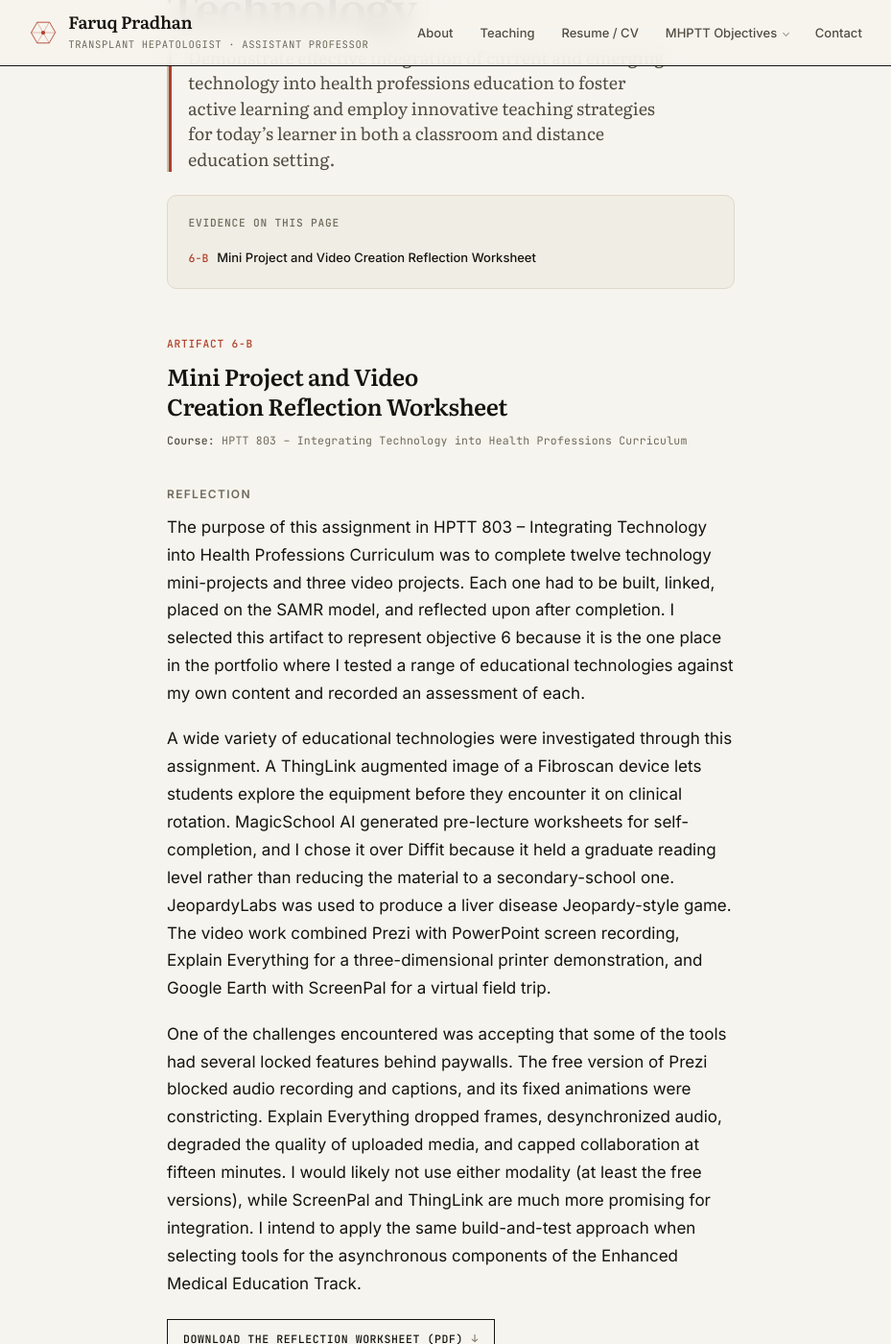
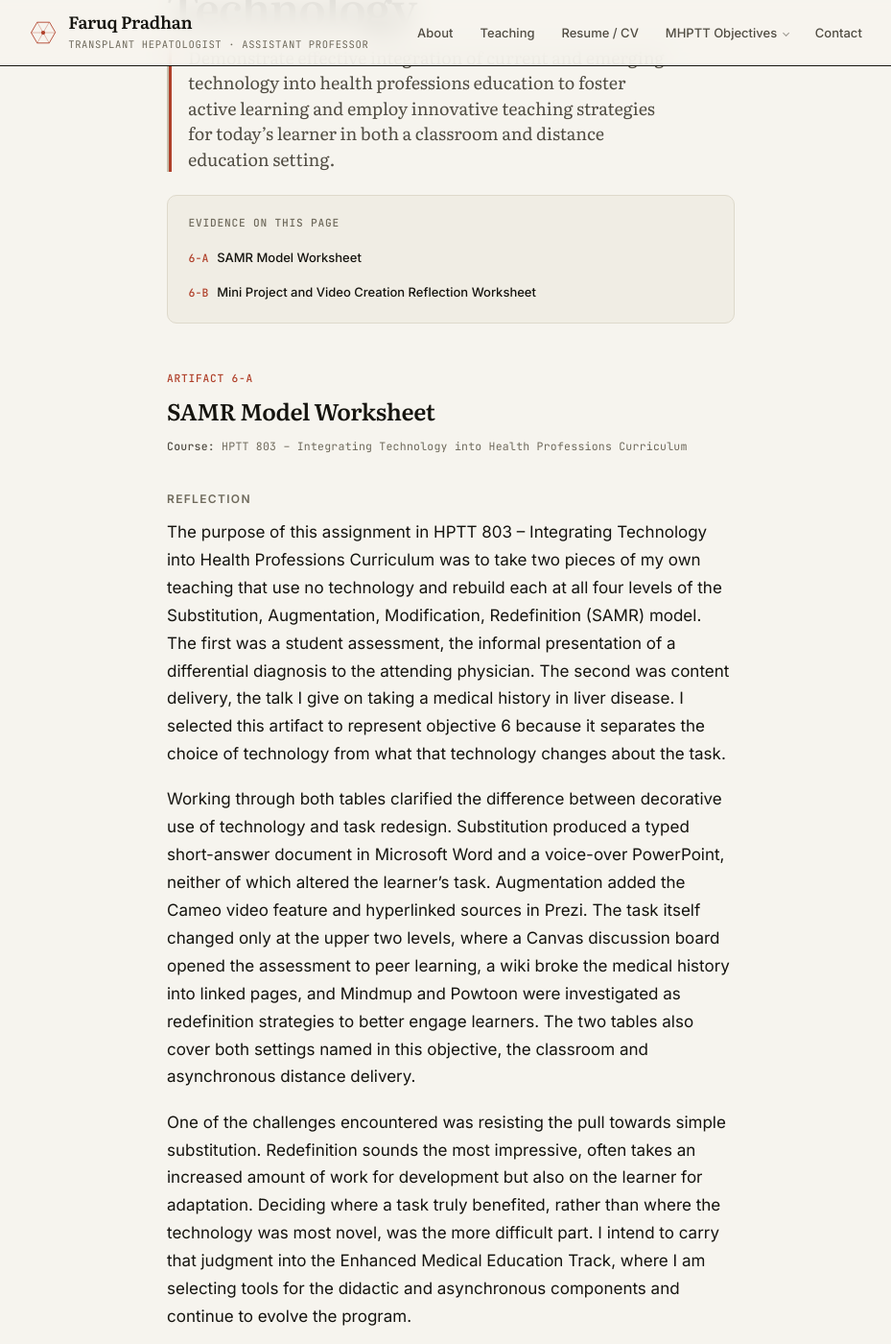
Before and after one commit to fpradhan/fpradhan.github.io, a Jekyll site: the page built from _competencies/6-instructional-technology.md, in a window 1280 px wide and 1400 px high, scrolled down 283 px. Shown: the whole window at 96% size, without its empty margins (170-1099 px from the left). Built offline with Jekyll 4.4.1, drawn with Linux system fonts in a browser that asks for light colours; some of the changed text lies outside the part shown.

Commit message:
Add artifact 6-A, the SAMR Model Worksheet
Faruq's reflection verbatim, 287 words, placed before 6-B so objective 6
reads 6-A then 6-B. The template placeholder was holding the 6-A slot and
moves on to 6-C.

The order also fixes an acronym: 6-A expands SAMR on first use, and 6-B,
which uses it bare, now comes second.

Checked against the worksheet: two tables, one student assessment and one
content delivery topic, each at all four levels, with Microsoft Word,
PowerPoint, Cameo, Prezi, Canvas, Wiki, Mindmup and Powtoon all named, and
the differential diagnosis and medical history topics both present.

Co-Authored-By: Claude Opus 5 <noreply@anthropic.com>
Claude-Session: https://claude.ai/code/session_01SajNJDGDkt5q5fCgsPRcNk

```diff
--- a/_competencies/6-instructional-technology.md
+++ b/_competencies/6-instructional-technology.md
@@ -9,6 +9,10 @@ description: "MHPTT objective 6, Instructional Technology — the outcome statem
 # <section> in the body below. Drives the jump list on this page and the
 # artifact list on /objectives/. Left empty until artifacts are chosen.
 artifacts:
+  - label: "6-A"
+    title: "SAMR Model Worksheet"
+    course: "HPTT 803"
+    anchor: "artifact-6-a"
   - label: "6-B"
     title: "Mini Project and Video Creation Reflection Worksheet"
     course: "HPTT 803"
@@ -20,6 +24,45 @@ statement: >-
   teaching strategies for today’s learner in both a classroom and distance
   education setting.
 ---
+
+<section class="artifact" id="artifact-6-a" markdown="1">
+
+<p class="label">Artifact 6-A</p>
+
+## SAMR Model Worksheet
+
+**Course:** HPTT 803 – Integrating Technology into Health Professions Curriculum
+{: .meta}
+
+### Reflection
+
+The purpose of this assignment in HPTT 803 – Integrating Technology into Health Professions
+Curriculum was to take two pieces of my own teaching that use no technology and rebuild each at
+all four levels of the Substitution, Augmentation, Modification, Redefinition (SAMR) model. The
+first was a student assessment, the informal presentation of a differential diagnosis to the
+attending physician. The second was content delivery, the talk I give on taking a medical history
+in liver disease. I selected this artifact to represent objective 6 because it separates the
+choice of technology from what that technology changes about the task.
+
+Working through both tables clarified the difference between decorative use of technology and task
+redesign. Substitution produced a typed short-answer document in Microsoft Word and a voice-over
+PowerPoint, neither of which altered the learner’s task. Augmentation added the Cameo video
+feature and hyperlinked sources in Prezi. The task itself changed only at the upper two levels,
+where a Canvas discussion board opened the assessment to peer learning, a wiki broke the medical
+history into linked pages, and Mindmup and Powtoon were investigated as redefinition strategies to
+better engage learners. The two tables also cover both settings named in this objective, the
+classroom and asynchronous distance delivery.
+
+One of the challenges encountered was resisting the pull towards simple substitution. Redefinition
+sounds the most impressive, often takes an increased amount of work for development but also on
+the learner for adaptation. Deciding where a task truly benefited, rather than where the
+technology was most novel, was the more difficult part. I intend to carry that judgment into the
+Enhanced Medical Education Track, where I am selecting tools for the didactic and asynchronous
+components and continue to evolve the program.
+
+<p><a class="dl" href="{{ '/assets/artifacts/hptt803-samr-model-worksheet.pdf' | relative_url }}" rel="noopener" target="_blank">Download the SAMR worksheet (PDF)<span class="sr-only"> (opens in a new tab)</span></a></p>
+
+</section>
 
 <section class="artifact" id="artifact-6-b" markdown="1">
 
@@ -67,9 +110,9 @@ for the asynchronous components of the Enhanced Medical Education Track.
   artifact appears in the jump list here and in the list on /objectives/.
 
   ----------------------------------------------------------------------------
-<section class="artifact" id="artifact-6-a" markdown="1">
+<section class="artifact" id="artifact-6-c" markdown="1">
 
-<p class="label">Artifact 6-A</p>
+<p class="label">Artifact 6-C</p>
 
 ## Title of the artifact
 
```
Also changed, not shown: assets/artifacts/README.md (+1 -0 lines), 1 other file.
